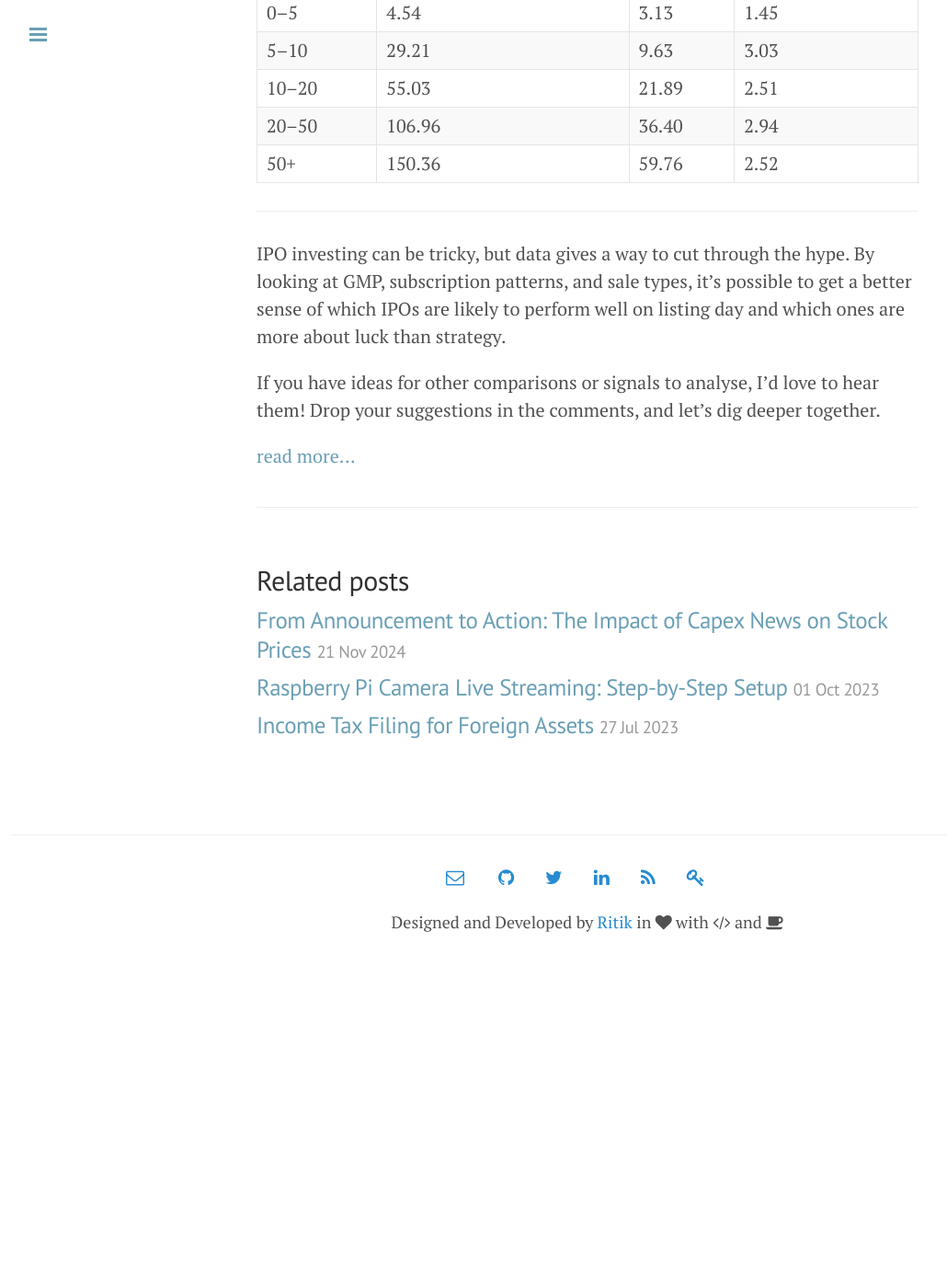
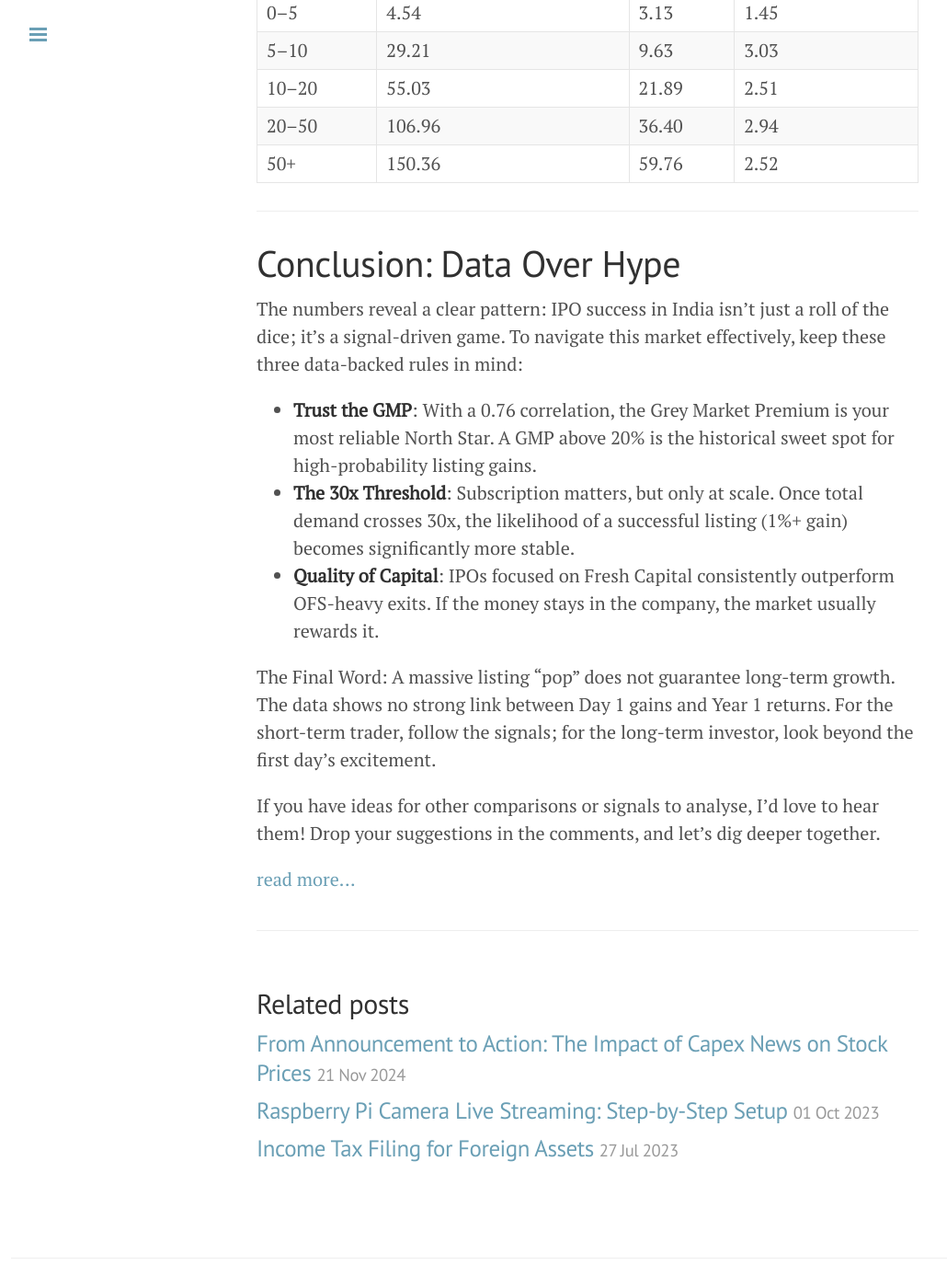
Before and after one commit to dev-ritik/dev-ritik.github.io, a Jekyll site: the page built from _posts/2025-12-31-i-analyzed-300-indian-ipos-heres-what-actually-works.md, in a window 1280 px wide and 1400 px high, scrolled down 7929 px. Shown: the whole window at 92% size, without its empty margins (1-1031 px from the left). Built offline with Jekyll 4.4.1, drawn with Linux system fonts in a browser that asks for light colours; comment, search, counter and statistics services are not loaded; before the commit the page ends 8978 px from its top, so only the background shows below that.

Commit message:
:zap: Update IPO analysis blog

```diff
--- a/_posts/2025-12-31-i-analyzed-300-indian-ipos-heres-what-actually-works.md
+++ b/_posts/2025-12-31-i-analyzed-300-indian-ipos-heres-what-actually-works.md
@@ -194,6 +194,13 @@ The data below shows the **average ratio between retail and sNII subscriptions**
 
 ---
 
-IPO investing can be tricky, but data gives a way to cut through the hype. By looking at GMP, subscription patterns, and sale types, it’s possible to get a better sense of which IPOs are likely to perform well on listing day and which ones are more about luck than strategy.
+# Conclusion: Data Over Hype
+The numbers reveal a clear pattern: IPO success in India isn’t just a roll of the dice; it’s a signal-driven game. To navigate this market effectively, keep these three data-backed rules in mind:
+
+- **Trust the GMP**: With a 0.76 correlation, the Grey Market Premium is your most reliable North Star. A GMP above 20% is the historical sweet spot for high-probability listing gains.
+- **The 30x Threshold**: Subscription matters, but only at scale. Once total demand crosses 30x, the likelihood of a successful listing (1%+ gain) becomes significantly more stable.
+- **Quality of Capital**: IPOs focused on Fresh Capital consistently outperform OFS-heavy exits. If the money stays in the company, the market usually rewards it.
+
+The Final Word: A massive listing “pop” does not guarantee long-term growth. The data shows no strong link between Day 1 gains and Year 1 returns. For the short-term trader, follow the signals; for the long-term investor, look beyond the first day’s excitement.
 
 If you have ideas for other comparisons or signals to analyse, I’d love to hear them! Drop your suggestions in the comments, and let’s dig deeper together.
```
